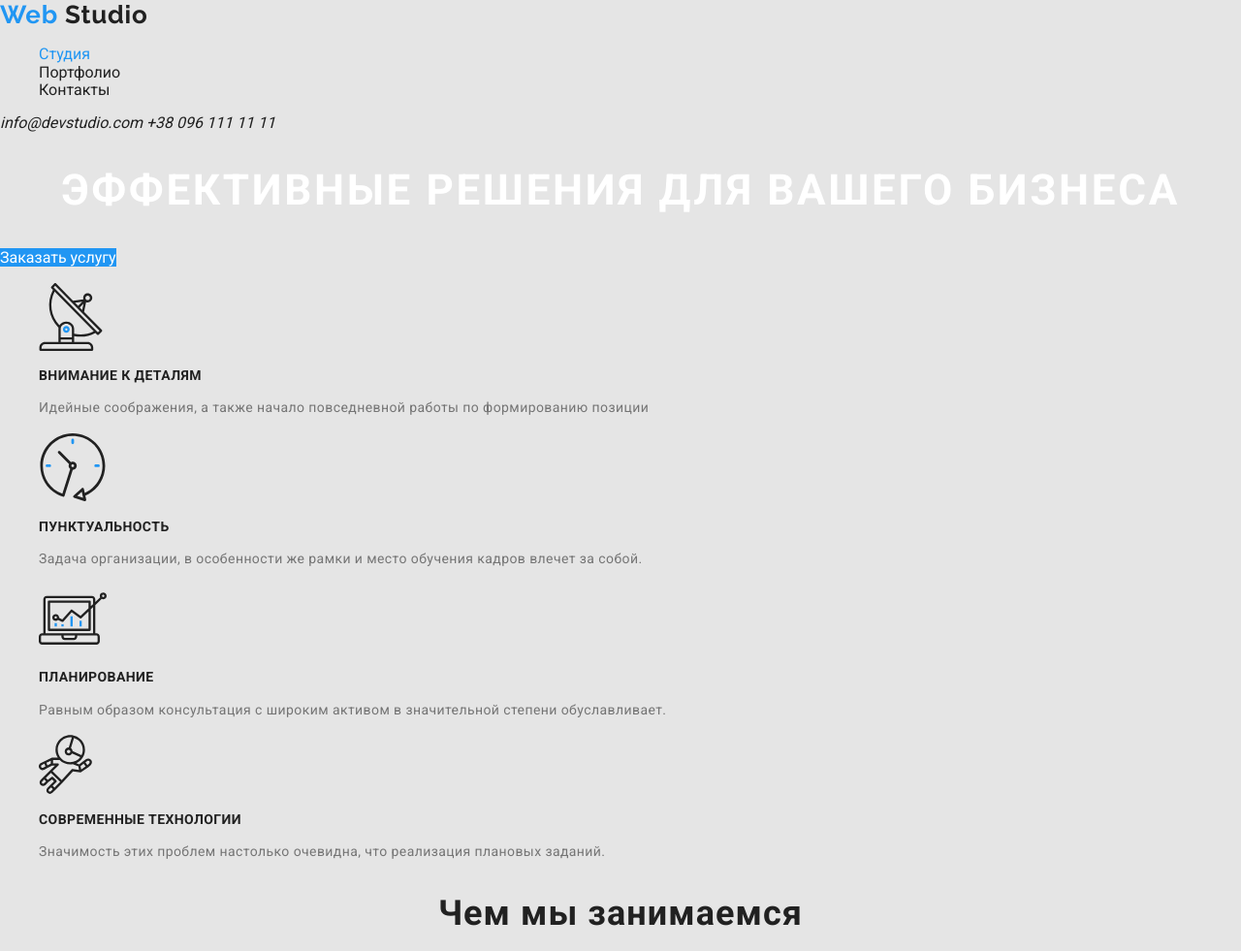
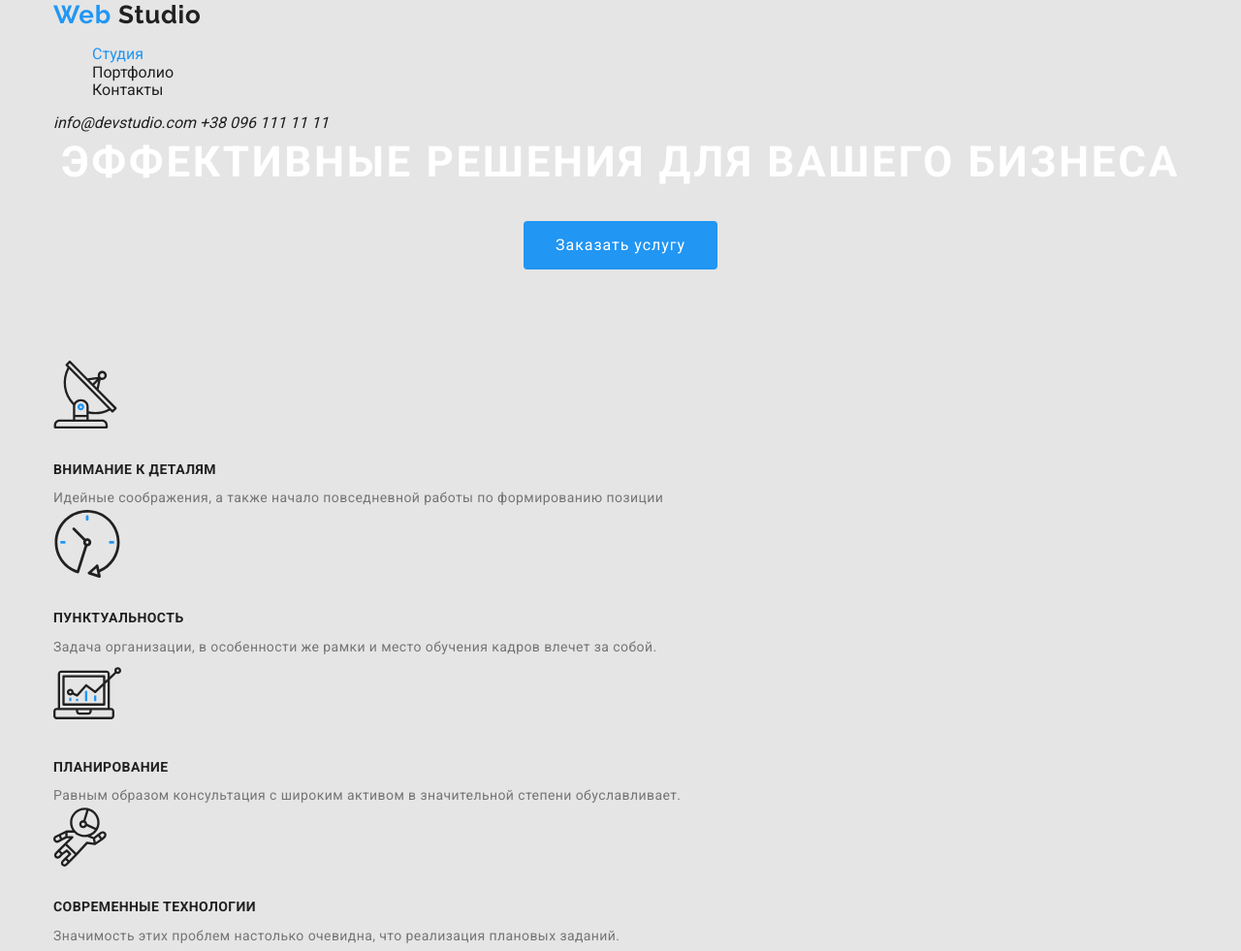
Before and after one commit to PolinaGaivoronska/goit-markup-hw-03, a plain HTML site: page index.html in a window 1280 px wide. Shown: the top 981 px of the page at 97% size. Drawn offline with Linux system fonts and the light colour scheme.

Commit message:
Добавляет геометрию на страницы

```diff
--- a/css/main.css
+++ b/css/main.css
@@ -16,9 +16,29 @@ a {
 ul {
     list-style: none;
 }
+html {
+  box-sizing: border-box;
+}
+*,
+*::before,
+*::after {
+  box-sizing: inherit;
+}
+
 
 /* Стили для index.html */
 
+.container {
+  width: 1200px;
+  margin-right: auto;
+  margin-left: auto;
+  padding-left: 15px;
+  padding-right: 15px;
+}
+.title {
+  margin: 0px;
+  padding: 0px;
+}
 /* Logo */
 .logo-header {
   font-family: Raleway, sans-serif;
@@ -53,26 +73,46 @@ ul {
 }
 
 /* Герой */
+
+.hero {
+  text-align: center;
+  margin-bottom: 94px;
+}
 .hero-title {
+  margin-top: 0px;
+  margin-bottom: 30px;
   font-weight: 900;
   font-size: 44px;
   line-height: 1.4;
-  text-align: center;
   letter-spacing: 0.06em;
   text-transform: uppercase;
   color: var(--title-secondary-text-color);
 }
 .button {
+  display: inline-block;
+  border-radius: 4px;
+  padding: 10px 32px;
   background-color: var(--accent-color);
   color: var(--title-secondary-text-color);
-  width: 200px;
+  font-size: 16px;
+  line-height: 30px;
+  min-width: 200px;
   height: 50px;
-  left: 700px;
-  top: 430px;
+  letter-spacing: 0.06em;
+  align-items: center;
+  text-align: center;
 }
 
 /* Секции */
+.section{
+  margin-bottom: 94px;
+  margin-top: 0px;
+  padding: 0px;
+}
 .section-title {
+  padding: 0px;
+  margin-bottom: 50px;
+  margin-top: 0px;
   font-weight: 700;
   font-size: 36px;
   line-height: 1.2;
@@ -85,7 +125,15 @@ ul {
 .invisible-title {
     display: none;
 }
+.advantages-list {
+  padding: 0px;
+  margin: 0px;
+}
+.advantages-logo {
+  margin-bottom: 30px;
+}
 .advantages-list .title {
+  margin-bottom: 10px;
   font-weight: 700;
   font-size: 14px;
   line-height: 1.1;
@@ -94,6 +142,8 @@ ul {
   color: var(--title-text-color);
 }
 .advantages-text {
+  padding: 0px;
+  margin: 0px;
   font-weight: normal;
   font-size: 14px;
   line-height: 1.7;
@@ -101,6 +151,10 @@ ul {
 }
 
 /* Секция Деятельность */
+.ativity-list {
+  padding: 0px;
+  margin: 0px;
+}
 .ativity-list .title {
   font-weight: 700;
   font-size: 14px;
@@ -111,6 +165,10 @@ ul {
 }
 
 /* Секция Команда */
+.team-list {
+  padding: 0px;
+  margin: 0px;
+}
 .team-list .title {
   font-weight: 500;
   font-size: 16px;
@@ -126,7 +184,10 @@ ul {
 }
 
 /* Секция Постоянные клиенты */
-
+.client-list {
+  padding: 0px;
+  margin: 0px;
+}
 
 /* Футтер */
 .logo-footer {
@@ -161,7 +222,21 @@ ul {
 
   /* Стили для portfolio.html */
 
+  .portfolio-header {
+    margin-bottom: 94px;
+  }
+
   /* Секция */
+  .projects-button {
+    margin-top: 0px;
+    margin-bottom: 34px;
+    padding: 0px;
+  }
+  .projects {
+    padding: 0px;
+    margin: 0px;
+  }
+
   .radio-button {
     background-color: #F5F4FA;
     color: #212121;
--- a/index.html
+++ b/index.html
@@ -8,43 +8,44 @@
       href="https://fonts.googleapis.com/css2?family=Raleway:wght@700&family=Roboto:wght@400;500;700&display=swap"
       rel="stylesheet"
     />
+    <link rel="stylesheet" href="./css/normalize.css" />
     <link rel="stylesheet" href="./css/main.css" />
-    <link rel="stylesheet" href="./css/normalize.css" />
   </head>
   <body>
     <!---Шапка сайта-->
     <header>
+      <div class="container">
       <nav>
-        <a href="./index.html" class="logo-header"
-          ><span class="logo-web-header">Web</span> Studio</a>
-
+        <a href="./index.html" class="logo-header"><span class="logo-web-header">Web</span> Studio</a>
         <ul class="site-nav">
           <li><a href="./index.html" class="link current">Студия</a></li>
           <li><a href="./portfolio.html" class="link">Портфолио</a></li>
           <li><a href="" class="link">Контакты</a></li>
         </ul>
+      </nav>
 
         <address class="contacts">
           <a href="mailto:info@devstudio.com" class="tipe">info@devstudio.com</a>
           <a href="tel:+380961111111" class="tipe">+38 096 111 11 11</a>
         </address>
-      </nav>
+      </div>
     </header>
     <!--Секции-->
     <main>
       <!--Герой-->
       <div>
-        <section>
+        <section class="hero">
           <h1 class="hero-title">эффективные решения для вашего бизнеса</h1>
           <a href="" class="button">Заказать услугу</a>
         </section>
       </div>
       <!--Приемущества-->
       <section class="section">
+        <div class="container">
         <h2 class="invisible-title">Invisible heading</h2>
         <ul class="advantages-list">
           <li>
-            <img src="./images/Antenna-1.svg" alt="Antenna" />
+            <img class="advantages-logo" src="./images/Antenna-1.svg" alt="Antenna" />
             <h3 class="title">Внимание к деталям</h3>
             <p class="advantages-text">
               Идейные соображения, а также начало повседневной работы по
@@ -53,7 +54,7 @@
           </li>
 
           <li>
-            <img src="./images/clock-1.svg" alt="clock" />
+            <img class="advantages-logo" src="./images/clock-1.svg" alt="clock" />
             <h3 class="title">Пунктуальность</h3>
             <p class="advantages-text">
               Задача организации, в особенности же рамки и место обучения кадров
@@ -62,7 +63,7 @@
           </li>
 
           <li>
-            <img src="./images/diagram-1.svg" alt="Diagram" />
+            <img class="advantages-logo" src="./images/diagram-1.svg" alt="Diagram" />
             <h3 class="title">Планирование</h3>
             <p class="advantages-text">
               Равным образом консультация с широким активом в значительной
@@ -71,7 +72,7 @@
           </li>
 
           <li>
-            <img src="./images/Group-1.svg" alt="Group" />
+            <img class="advantages-logo" src="./images/Group-1.svg" alt="Group" />
             <h3 class="title">Современные технологии</h3>
             <p class="advantages-text">
               Значимость этих проблем настолько очевидна, что реализация
@@ -79,9 +80,11 @@
             </p>
           </li>
         </ul>
+      </div>
       </section>
       <!--Деятельность-->
       <section class="section">
+        <div class="container">
         <h2 class="section-title">Чем мы занимаемся</h2>
         <ul class="ativity-list">
           <li>
@@ -99,9 +102,11 @@
             <h3 class="title">Дизайнерские решения</h3>
           </li>
         </ul>
+      </div>
       </section>
       <!--Команда-->
       <section class="section">
+        <div class="container">
         <h2 class="section-title">Наша команда</h2>
         <ul class="team-list">
           <li>
@@ -144,11 +149,13 @@
             <a href="" class="social-link" aria-label="Ссылка на LinkedIn">Linkedin</a>
           </li>
         </ul>
+      </div>
       </section>
       <!--Постоянные клиенты-->
       <section class="section">
+        <div class="container">
         <h2 class="section-title">Постоянные клиенты</h2>
-        <ul>
+        <ul class="client-list">
           <li>
             <a href=""><img src="./images/logo-1.svg" alt="ya&go" /></a>
           </li>
@@ -172,10 +179,12 @@
             /></a>
           </li>
         </ul>
+      </div>
       </section>
     </main>
     <!--Подвал-->
     <footer>
+      <div class="container">
       <a href="./index.html" class="logo-footer"
           ><span class="logo-web-footer">Web</span>Studio</a>
 
@@ -198,6 +207,7 @@
         <button class="button">Подписаться</button>
       </form>
       <p>2020 | Developed by GoIT Students</p>
+    </div>
     </footer>
   </body>
 </html>
```
Also changed, not shown: portfolio.html (+14 -11 lines). Lines whose indentation alone changed are shown as unchanged.
